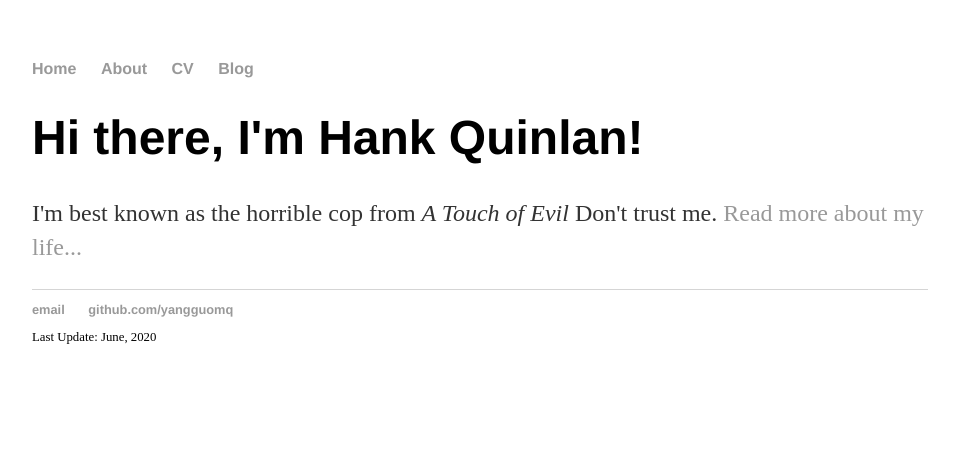
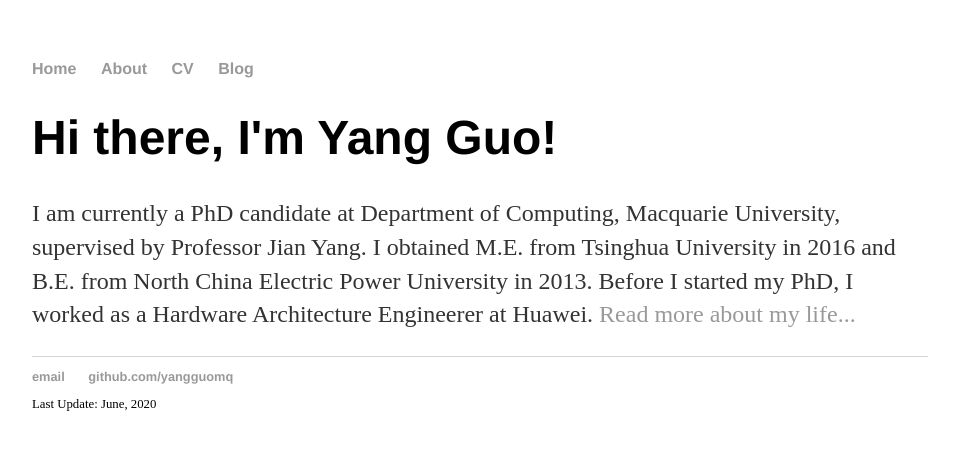
Before and after one commit to yangguomq/yangguomq.github.io, a Jekyll site: the page built from index.html, in a window 1280 px wide. Shown: the top 450 px of the page, without its empty margins (160-1115 px from the left). Built offline with Jekyll 4.4.1, drawn with Linux system fonts in a browser that asks for light colours.

Commit message:
Update index.html

```diff
--- a/index.html
+++ b/index.html
@@ -1,8 +1,8 @@
 ---
 layout: default
-title: Hank Quinlan, Horrible Cop
+title: Yang Guo (郭阳)
 ---
 <div class="blurb">
-    <h1>Hi there, I'm Hank Quinlan!</h1>
-    <p>I'm best known as the horrible cop from <em>A Touch of Evil</em> Don't trust me. <a href="/about">Read more about my life...</a></p>
+    <h1>Hi there, I'm Yang Guo!</h1>
+    <p>I am currently a PhD candidate at Department of Computing, Macquarie University, supervised by Professor Jian Yang. I obtained M.E. from Tsinghua University in 2016 and B.E. from North China Electric Power University in 2013. Before I started my PhD,  I worked as a Hardware Architecture Engineerer at Huawei. <a href="/about">Read more about my life...</a></p>
 </div><!-- /.blurb -->
```
